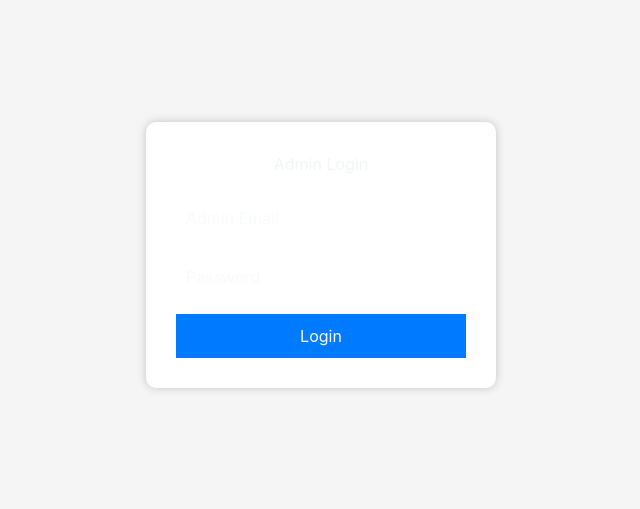
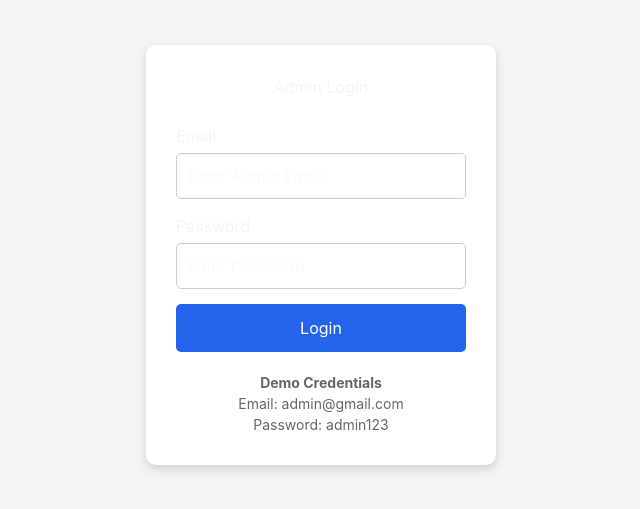
Before and after one commit to Ammarawan123/AI_fashion_Sales_Assistant, a React (Vite) app in the folder frontend/: page /login in a window 1280 px wide. Shown: the part 145-654 px from the top of the page, without its empty margins (319-959 px from the left). Built offline with nearby package versions, Linux system fonts and the light colour scheme.

Commit message:
Refactor AdminLogin component structure and styles

```diff
--- a/frontend/src/pages/AdminLogin.jsx
+++ b/frontend/src/pages/AdminLogin.jsx
@@ -1,7 +1,7 @@
 import { useState } from "react";
 import { useNavigate } from "react-router-dom";
 
-const AdminLogin = () => {
+export default function AdminLogin() {
   const navigate = useNavigate();
 
   const [email, setEmail] = useState("");
@@ -11,13 +11,10 @@ const AdminLogin = () => {
   const handleLogin = (e) => {
     e.preventDefault();
 
-    // Demo credentials
-    if (
-      email === "admin@gmail.com" &&
-      password === "admin123"
-    ) {
+    // Demo Admin Credentials
+    if (email === "admin@gmail.com" && password === "admin123") {
       localStorage.setItem("adminLoggedIn", "true");
-      navigate("/dashboard");
+      navigate("/");
     } else {
       setError("Invalid Email or Password");
     }
@@ -26,53 +23,76 @@ const AdminLogin = () => {
   return (
     <div
       style={{
+        height: "100vh",
         display: "flex",
         justifyContent: "center",
         alignItems: "center",
-        height: "100vh",
-        background: "#f5f5f5",
+        backgroundColor: "#f4f4f4",
       }}
     >
       <form
         onSubmit={handleLogin}
         style={{
           width: "350px",
-          background: "#fff",
+          background: "#ffffff",
           padding: "30px",
           borderRadius: "10px",
-          boxShadow: "0 0 10px rgba(0,0,0,0.2)",
+          boxShadow: "0 4px 10px rgba(0,0,0,0.15)",
         }}
       >
-        <h2 style={{ textAlign: "center", marginBottom: "20px" }}>
+        <h2
+          style={{
+            textAlign: "center",
+            marginBottom: "25px",
+          }}
+        >
           Admin Login
         </h2>
 
+        <div style={{ marginBottom: "15px" }}>
+          <label>Email</label>
           <input
             type="email"
-          placeholder="Admin Email"
+            placeholder="Enter Admin Email"
             value={email}
             onChange={(e) => setEmail(e.target.value)}
             style={{
               width: "100%",
               padding: "10px",
-            marginBottom: "15px",
+              marginTop: "5px",
+              borderRadius: "5px",
+              border: "1px solid #ccc",
             }}
+            required
           />
+        </div>
 
+        <div style={{ marginBottom: "15px" }}>
+          <label>Password</label>
           <input
             type="password"
-          placeholder="Password"
+            placeholder="Enter Password"
             value={password}
             onChange={(e) => setPassword(e.target.value)}
             style={{
               width: "100%",
               padding: "10px",
-            marginBottom: "15px",
+              marginTop: "5px",
+              borderRadius: "5px",
+              border: "1px solid #ccc",
             }}
+            required
           />
+        </div>
 
         {error && (
-          <p style={{ color: "red", marginBottom: "10px" }}>
+          <p
+            style={{
+              color: "red",
+              marginBottom: "15px",
+              textAlign: "center",
+            }}
+          >
             {error}
           </p>
         )}
@@ -81,18 +101,33 @@ const AdminLogin = () => {
           type="submit"
           style={{
             width: "100%",
-            padding: "10px",
-            background: "#007bff",
+            padding: "12px",
+            border: "none",
+            borderRadius: "5px",
+            backgroundColor: "#2563eb",
             color: "#fff",
-            border: "none",
+            fontSize: "16px",
             cursor: "pointer",
           }}
         >
           Login
         </button>
+
+        <div
+          style={{
+            marginTop: "20px",
+            textAlign: "center",
+            color: "#666",
+            fontSize: "14px",
+          }}
+        >
+          <strong>Demo Credentials</strong>
+          <br />
+          Email: admin@gmail.com
+          <br />
+          Password: admin123
+        </div>
       </form>
     </div>
   );
-};
-
-export default AdminLogin;
+}
```
Lines whose indentation alone changed are shown as unchanged.
